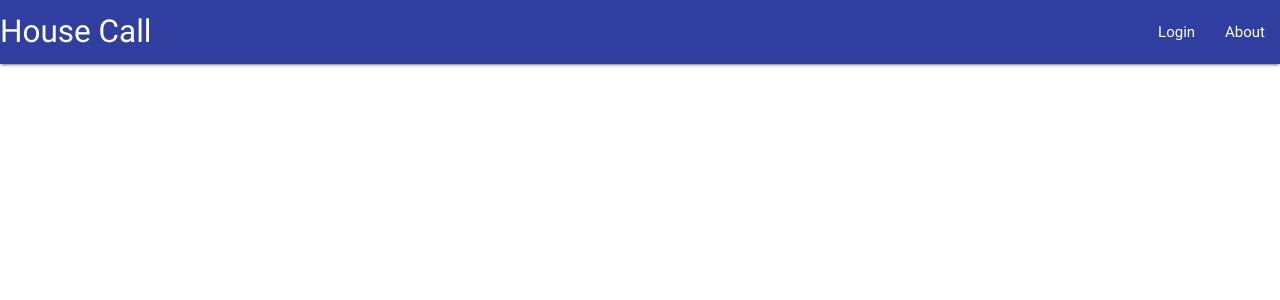
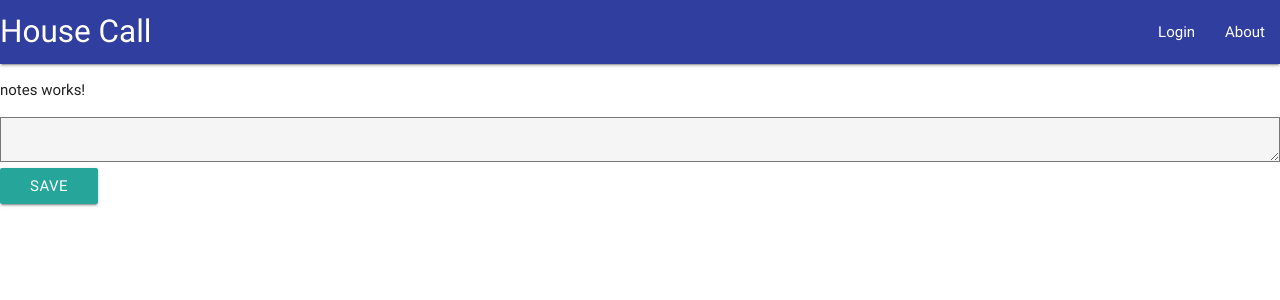
Before and after one commit to lohoi/housecall, an Angular app in the folder web-app/: page /notes in a window 1280 px wide. Before the commit this address led to /. Shown: the top 300 px of the page. Built offline with nearby package versions, Linux system fonts and the light colour scheme.

Commit message:
Created notepad, addNote

```diff
--- a/web-app/package.json
+++ b/web-app/package.json
@@ -27,11 +27,13 @@
     "zone.js": "^0.7.2"
   },
   "devDependencies": {
+    "@angular/cli": "^1.4.4",
     "@angular/compiler-cli": "^2.3.1",
     "@types/jasmine": "2.5.38",
     "@types/node": "^6.0.42",
     "angular-cli": "1.0.0-beta.28.3",
     "codelyzer": "~2.0.0-beta.1",
+    "del": "^3.0.0",
     "jasmine-core": "2.5.2",
     "jasmine-spec-reporter": "2.5.0",
     "karma": "1.2.0",
--- a/web-app/src/app/app-routing.module.ts
+++ b/web-app/src/app/app-routing.module.ts
@@ -4,6 +4,7 @@ import { Routes, RouterModule } from '@angular/router';
 import { LoginComponent } from './login/login.component';
 import { AboutComponent } from './about/about.component';
 import { SignupComponent } from './signup/signup.component';
+import { NotesComponent } from './notes/notes.component';
 
 
 const routes: Routes = [
@@ -17,6 +18,10 @@ const routes: Routes = [
   {
     path: 'signup',
     component: SignupComponent
+  },
+  {
+    path: 'notes',
+    component: NotesComponent
   }
 ];
 
--- a/web-app/src/app/app.module.ts
+++ b/web-app/src/app/app.module.ts
@@ -9,6 +9,7 @@ import { LoginComponent } from './login/login.component';
 import { AppRoutingModule } from './app-routing.module';
 import { AboutComponent } from './about/about.component';
 import { SignupComponent } from './signup/signup.component';
+import { NotesComponent } from './notes/notes.component';
 
 @NgModule({
   declarations: [
@@ -17,6 +18,7 @@ import { SignupComponent } from './signup/signup.component';
     LoginComponent,
     AboutComponent,
     SignupComponent,
+    NotesComponent,
   ],
   imports: [
     BrowserModule,
--- /dev/null
+++ b/web-app/src/app/notes/notes.component.html
@@ -0,0 +1,8 @@
+<p>
+  notes works!
+</p>
+
+<form class="addNote" (ngSubmit)='saveNote()'>
+  <textarea style="background-color:whitesmoke;color:darkslategray" name="noteText" [(ngModel)]="noteText" cols="80" rows="20"></textarea>
+  <button type="submit" class="btn btn-success">Save</button>
+</form>
--- /dev/null
+++ b/web-app/src/app/notes/notes.component.ts
@@ -0,0 +1,24 @@
+import { Component, OnInit } from '@angular/core';
+import { Http } from '@angular/http';
+
+@Component({
+  selector: 'app-notes',
+  templateUrl: './notes.component.html',
+  styleUrls: ['./notes.component.scss']
+})
+export class NotesComponent implements OnInit {
+  noteText: string = "";
+
+  constructor(private http: Http) {
+    this.http = http;
+  }
+
+  ngOnInit() {
+  }
+
+  saveNote = function(){
+    console.log( this.noteText);
+    //this.http.post('http://localhost:3000/addNote', this.noteText).subscribe();
+  }
+
+}
```
Also changed, not shown: web-app/src/app/notes/notes.component.scss (added), 2 other files (tests, documents, lock files or other folders).
